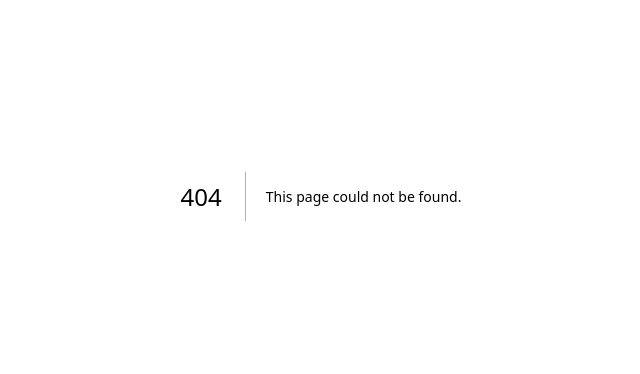
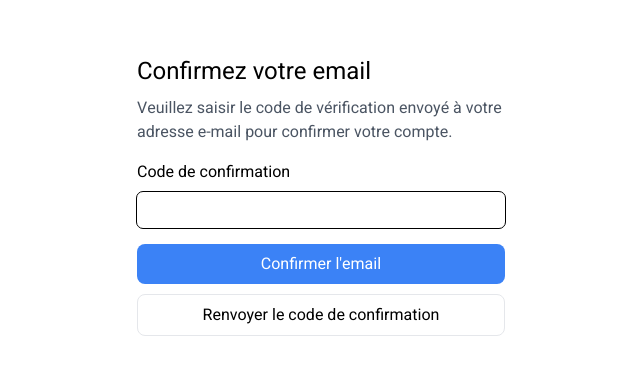
Before and after one commit to PhoenixMputu/Memorama, a Next.js app: page /confirm-email in a window 1280 px wide. Before the commit this address had no page. Shown: the part 204-578 px from the top of the page, without its empty margins (319-959 px from the left). Built offline with nearby package versions, Linux system fonts and the light colour scheme.

Commit message:
add confirmEmail

```diff
--- /dev/null
+++ b/src/app/confirm-email/page.tsx
@@ -0,0 +1,49 @@
+import React from 'react';
+
+const ConfirmEmail = () => {
+  return (
+    <main className="bg-white w-full h-screen flex flex-col justify-center items-center">
+      <form className="p-4 w-11/12 md:w-[400px] flex flex-col justify-center gap-y-4">
+        <div className="flex flex-col gap-2">
+          <h1 className="text-shark-950 text-2xl font-medium font-heebo">Confirmez votre email</h1>
+          <p className="text-gray-600">
+            Veuillez saisir le code de vérification envoyé à votre adresse e-mail pour confirmer votre compte.
+          </p>
+        </div>
+        <div className="flex flex-col gap-2">
+          <label htmlFor="code" className="text-base">
+            Code de confirmation
+          </label>
+          <input
+            type="code"
+            name="code"
+            id="code"
+            autoComplete="on"
+            required
+            className="p-1.5 outline outline-1 outline-shark-400 rounded-md text-shark-950 focus:outline-shark-950"
+          />
+        </div>
+        <div className="flex flex-col gap-2">
+          <div className="flex flex-col justify-center items-center gap-2.5">
+            <button
+              type="submit"
+              className={
+                'flex justify-center items-center w-full py-2 text-center text-white text-base font-medium bg-blue-500 hover:bg-blue-600 active:bg-blue-700 rounded-lg'
+              }
+            >
+              {'Confirmer l\'email'}
+            </button>
+            <button
+                type="button"
+                className="w-full flex justify-center font-heebo items-center gap-2 py-2 text-center text-shark-950 text-base font-medium rounded-lg border border-shark-500 hover:border-gray-700"
+              >
+                {'Renvoyer le code de confirmation'}
+              </button>
+          </div>
+        </div>
+      </form>
+    </main>
+  );
+};
+
+export default ConfirmEmail;
--- a/src/app/signup/page.tsx
+++ b/src/app/signup/page.tsx
@@ -38,7 +38,7 @@ const Signup = () => {
       .then((response) => {
         const token = response.data.token;
         setIsLoading(false);
-        router.push('/signin?token='+token);
+        router.push('/confirm-email?token='+token);
       })
       .catch((error) => {
         if (error.code === 'ERR_BAD_REQUEST') {
```
